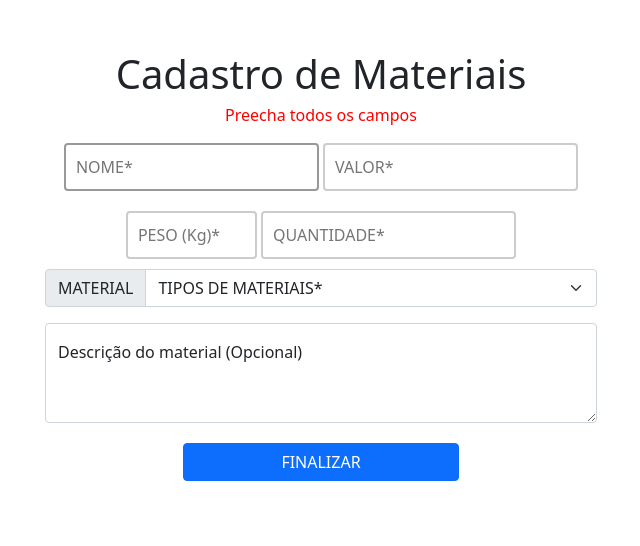
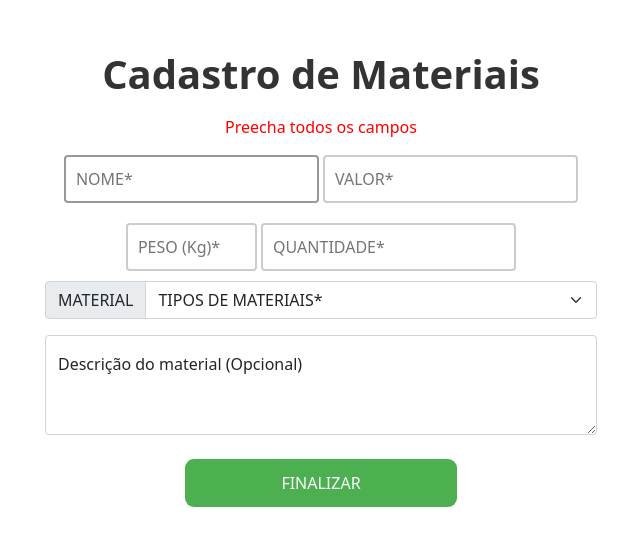
Before and after one commit to KristoferBorges/Test_git, a Django app: page / in a window 1280 px wide. Shown: the part 50-596 px from the top of the page, without its empty margins (319-959 px from the left). Run offline with Django 4.2, Linux system fonts and the light colour scheme.

Commit message:
Criação da página WEB.

```diff
--- a/ProjetoDjando/projeto_cad_usuarios/app_cad_usuarios/templates/usuarios/home.html
+++ b/ProjetoDjando/projeto_cad_usuarios/app_cad_usuarios/templates/usuarios/home.html
@@ -18,7 +18,7 @@
   </div>
 </nav>
     <div class="container">
-      <h1>Cadastro de Materiais</h1>
+      <h1 class="titulo">Cadastro de Materiais</h1>
       <h6 style="color: red;">Preecha todos os campos</h6>
       <form class="form-cadastro">
         <input class="form-control-sm" type="text" placeholder="NOME*" required>
@@ -48,7 +48,7 @@
             <label for="floatingTextarea2">Descrição do material (Opcional)</label>
           </div>
         <div class="d-grid gap-2 col-6 mx-auto" id="button-finish">
-          <button class="btn btn-primary" type="button">FINALIZAR</button>
+          <button class="buttom-form" type="submit">FINALIZAR</button>
         </div>
       </form>
     </div>
--- a/ProjetoDjando/projeto_cad_usuarios/app_cad_usuarios/templates/usuarios/style.css
+++ b/ProjetoDjando/projeto_cad_usuarios/app_cad_usuarios/templates/usuarios/style.css
@@ -1,3 +1,11 @@
+.titulo {
+  font-size: 2.5rem;
+  font-weight: bold;
+  text-align: center;
+  color: #333;
+  margin-top: 30px;
+  margin-bottom: 20px;
+}
 .container{
     text-align: center;
     margin-top: 50px;
@@ -24,6 +32,19 @@
 #button-finish{
     margin-top: 20px;
 }
+.buttom-form{
+  background-color: #4CAF50; /* Cor de fundo verde */
+  border: none;
+  color: white;
+  padding: 12px 30px; /* Adicione um pouco de espaço interno */
+  text-align: center;
+  text-decoration: none;
+  display: inline-block;
+  font-size: 16px;
+  margin: 4px 2px;
+  cursor: pointer;
+  border-radius: 9px; /* Adicione cantos arredondados */
+}
 input[type="text"], [type="number"] {
   background-color: #fff;
   border: 2px solid #ccc;
```
